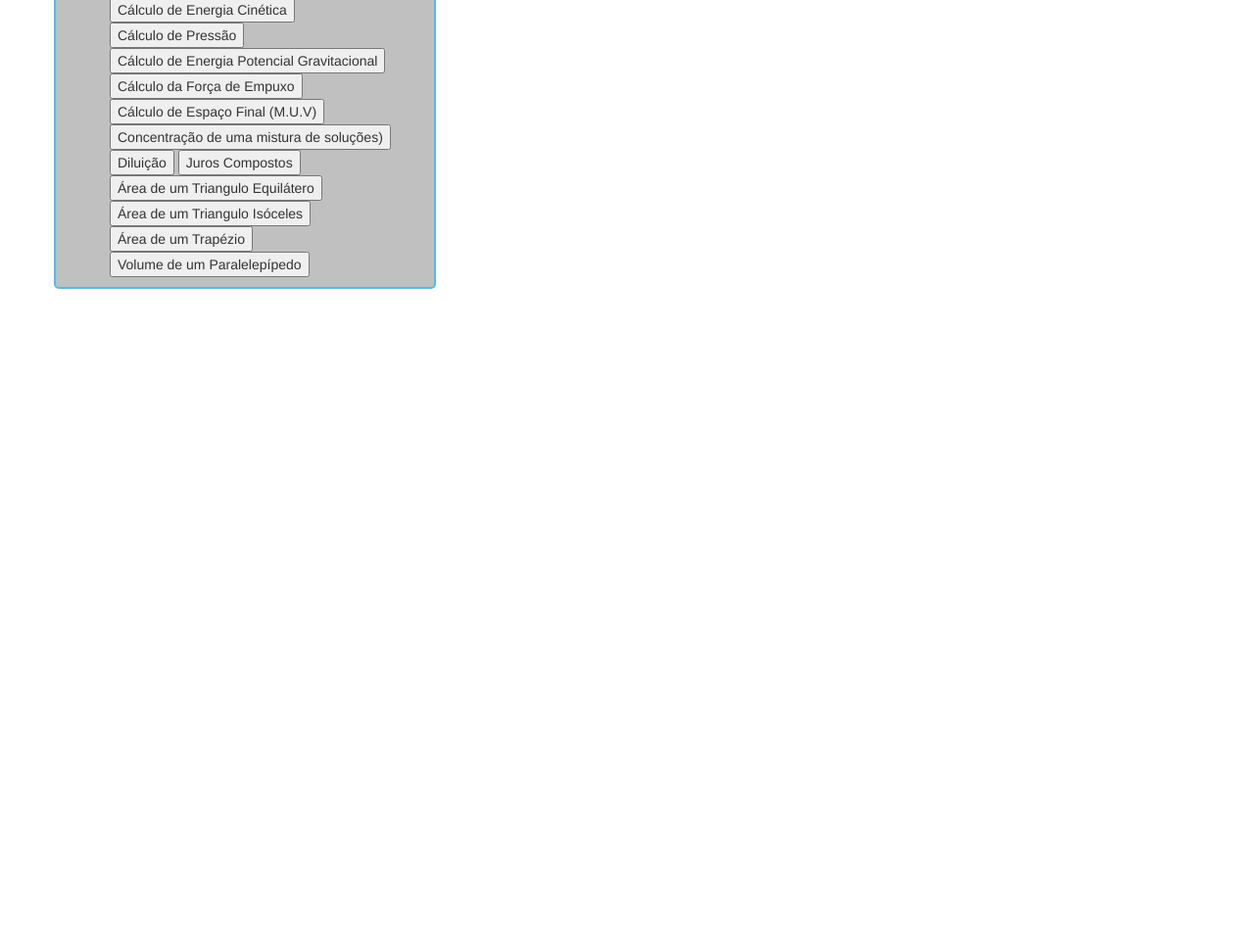
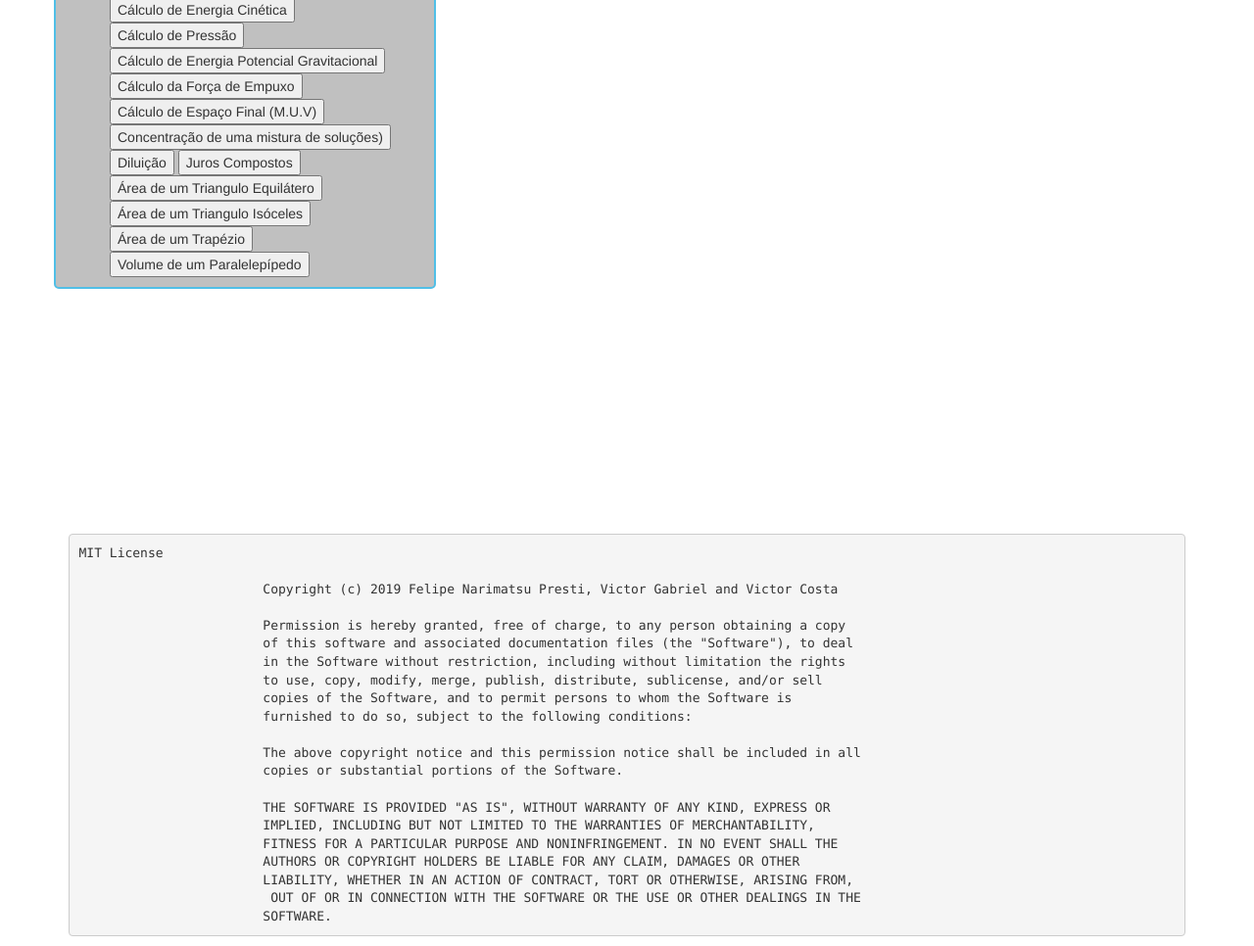
Before and after one commit to FelipeNarimatsu/FelipeNarimatsu.github.io, a plain HTML site: page SIteFinalPS.html in a window 1280 px wide. Shown: the part 684-1650 px from the top of the page at 98% size. Before the commit the page ends 980 px from the top, so only its background shows below. Drawn offline with nearby package versions, Linux system fonts and the light colour scheme.

Commit message:
Add files via upload

```diff
--- a/SIteFinalPS.html
+++ b/SIteFinalPS.html
@@ -13,14 +13,14 @@
         <div class="container">
                 <div class="row TOPO" style="padding-top: 30px; padding-right: 30px; padding-bottom: 80px; padding-left: 30px;">
                     <div class="col-sm-4">
-                        <img width="90px" src="http://www.antigo.ufu.br/sites/antigo.ufu.br/files/transparente%20azul03.png">
+                        <img style="display: block; margin-left: auto; margin-right: auto; width: 50%;" width="90px" src="http://www.antigo.ufu.br/sites/antigo.ufu.br/files/transparente%20azul03.png">
                     </div>
                     <div class="col-sm-4">
-                        <h1 style="text-align: center">Cálculo de Algoritmos Matemáticos</h1>
+                        <h1 style="text-align: center"><strong><u>Cálculo de Algoritmos Matemáticos</u></strong></h1>
                     </div>
-                    <div class="col-sm-4">
-                            <img width="50px" src="https://scontent.fudi1-2.fna.fbcdn.net/v/t31.0-8/26171543_10204044205182647_1397965778886415070_o.jpg?_nc_cat=100&_nc_oc=AQkgVDYYxKZ9IsrtSH-xAiqD3DUwkaa9rDbNl5ssHfHLwOACyybt9Cq6u_AAwnx6nGw&_nc_ht=scontent.fudi1-2.fna&oh=7467d4607ff9d8f543b4a5be043efefe&oe=5DB39D56">
-                            <p>"Programação BRUTA, três códigos por dia."</p>
+                    <div style="padding-top: 25px" class="col-sm-4">
+                            <img style="display: block; margin-left: auto; margin-right: auto;" width="50px" src="https://scontent.fudi1-2.fna.fbcdn.net/v/t31.0-8/26171543_10204044205182647_1397965778886415070_o.jpg?_nc_cat=100&_nc_oc=AQkgVDYYxKZ9IsrtSH-xAiqD3DUwkaa9rDbNl5ssHfHLwOACyybt9Cq6u_AAwnx6nGw&_nc_ht=scontent.fudi1-2.fna&oh=7467d4607ff9d8f543b4a5be043efefe&oe=5DB39D56">
+                            <p style="text-align: center">"Programação BRUTA, três códigos por dia."</p>
                     </div>
                 </div>
                 <div class="row">
@@ -62,7 +62,7 @@
                     <div class="col-sm-8">
                             <h2>As equações selecionadas aparecerão aqui:</h2>
                             <p>OBS: Os valores decimais devem ser separados por ponto(".")</p>
-
+                            <p>OBS 2: Não usar números com expoente. (EX: 0.5 ao invés de 5.10^-1) </p>
                             <div class="divs" id="myDIV">
                                     <h2> Algoritmo de Euclides (MDC) </h2>
                                     <br>
@@ -367,7 +367,29 @@
                     </div>
                 </div>
                 <div class="row RESTO">
-                    <div class="col-sm-12"></div>
+                    <div class="col-sm-12" style="padding-top: 250px">
+                            <pre>MIT License
+
+                        Copyright (c) 2019 Felipe Narimatsu Presti, Victor Gabriel and Victor Costa
+
+                        Permission is hereby granted, free of charge, to any person obtaining a copy
+                        of this software and associated documentation files (the "Software"), to deal
+                        in the Software without restriction, including without limitation the rights
+                        to use, copy, modify, merge, publish, distribute, sublicense, and/or sell
+                        copies of the Software, and to permit persons to whom the Software is
+                        furnished to do so, subject to the following conditions:
+
+                        The above copyright notice and this permission notice shall be included in all
+                        copies or substantial portions of the Software.
+
+                        THE SOFTWARE IS PROVIDED "AS IS", WITHOUT WARRANTY OF ANY KIND, EXPRESS OR
+                        IMPLIED, INCLUDING BUT NOT LIMITED TO THE WARRANTIES OF MERCHANTABILITY,
+                        FITNESS FOR A PARTICULAR PURPOSE AND NONINFRINGEMENT. IN NO EVENT SHALL THE
+                        AUTHORS OR COPYRIGHT HOLDERS BE LIABLE FOR ANY CLAIM, DAMAGES OR OTHER
+                        LIABILITY, WHETHER IN AN ACTION OF CONTRACT, TORT OR OTHERWISE, ARISING FROM,
+                         OUT OF OR IN CONNECTION WITH THE SOFTWARE OR THE USE OR OTHER DEALINGS IN THE
+                        SOFTWARE.</pre>
+                    </div>
                 </div>
             </div>
 </body>
```
